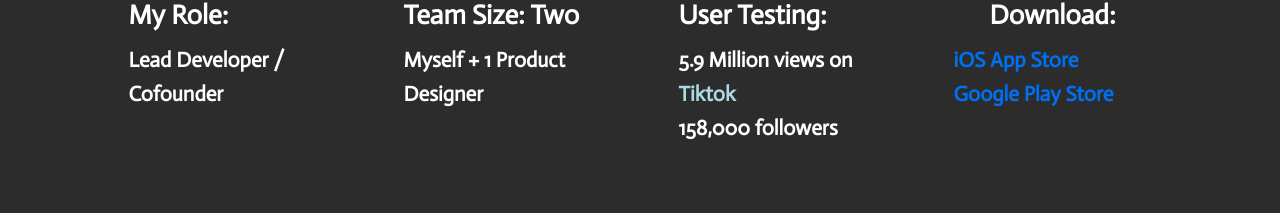
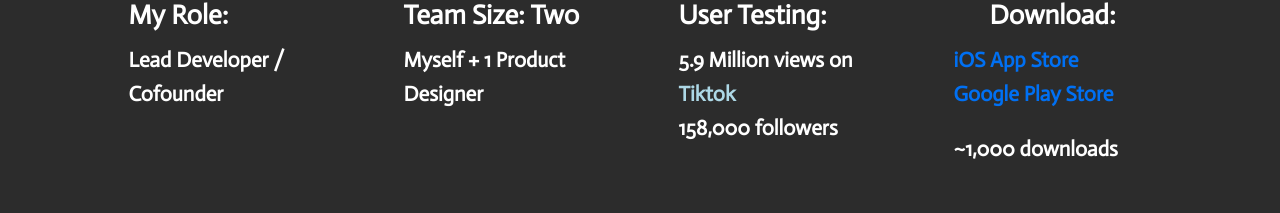
Before and after one commit to stanjdev/sj-portfolio, a Next.js app: page /projects/memoir in a window 1280 px wide. Shown: the part 1073-1286 px from the top of the page. Built offline with nearby package versions, Linux system fonts and the light colour scheme.

Commit message:
updated download stats

```diff
--- a/pages/projects/memoir.js
+++ b/pages/projects/memoir.js
@@ -66,6 +66,8 @@ export default function Memoir() {
               <a href="https://apps.apple.com/us/app/memoir-breathing/id1544869710" target="_blank" rel="noopener noreferrer">iOS App Store</a>
               <br></br>
               <a href="https://play.google.com/store/apps/details?id=com.memoir.memoir" target="_blank" rel="noopener noreferrer">Google Play Store</a>
+              <br></br>
+              <p>~1,000 downloads</p>
             </h3>
           </div>
         </section>
```
